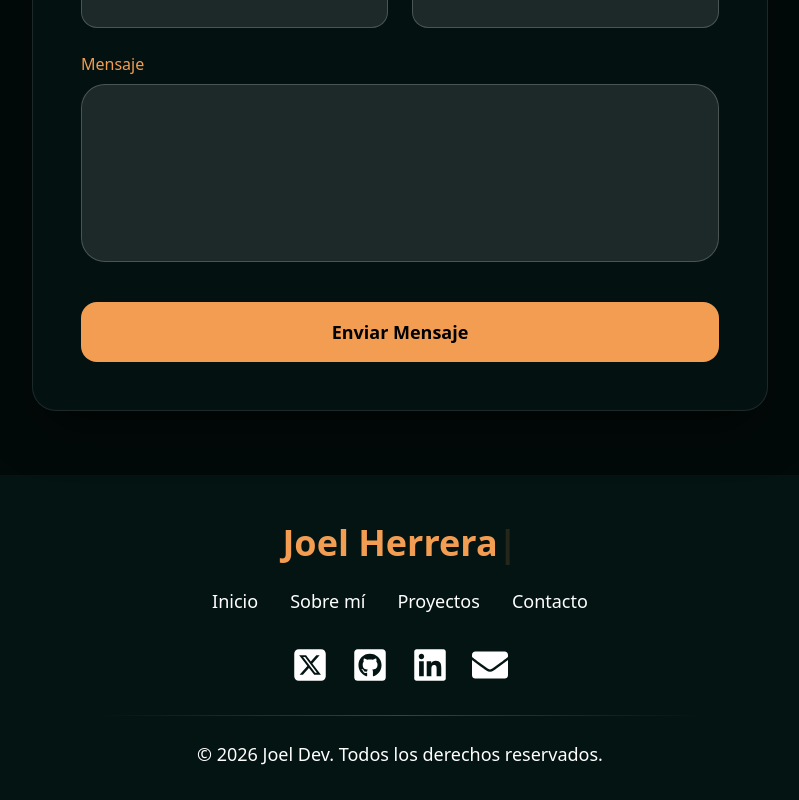
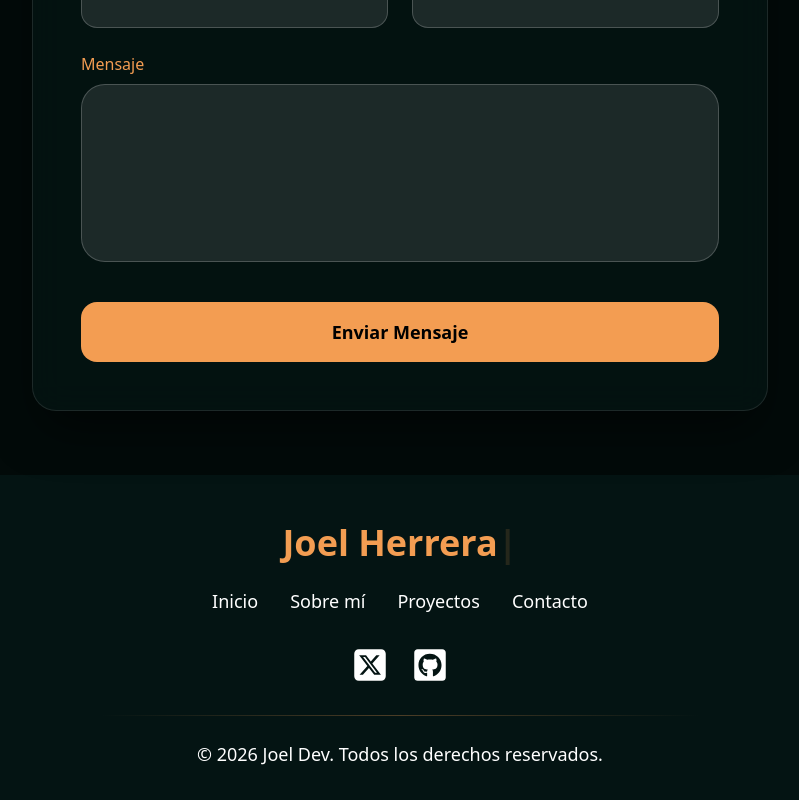
Before and after one commit to Joelherr09/portafolio, a React (Create React App) app: page / in a window 1280 px wide. Shown: the part 4633-5433 px from the top of the page, without its empty margins (240-1039 px from the left). Built offline with nearby package versions, Linux system fonts and the light colour scheme.

Commit message:
Update Footer.jsx

```diff
--- a/src/components/Footer.jsx
+++ b/src/components/Footer.jsx
@@ -2,7 +2,6 @@ import React from 'react';
 import { ReactTyped } from "react-typed";
 import { FaGithubSquare } from "react-icons/fa";
 import { FaSquareXTwitter } from "react-icons/fa6";
-import { FaLinkedin, FaEnvelope } from "react-icons/fa";
 
 const Footer = () => {
   return (
@@ -49,22 +48,6 @@ const Footer = () => {
           >
             <FaGithubSquare size={36} />
           </a>
-
-          <a
-            href="https://linkedin.com/in/tu-perfil"
-            target="_blank"
-            rel="noreferrer"
-            className='hover:scale-105 duration-300 hover:shadow-lg hover:shadow-orange-500/50 rounded-lg'
-          >
-            <FaLinkedin size={36} />
-          </a>
-
-          <a
-            href="mailto:tuemail@ejemplo.com"
-            className='hover:scale-105 duration-300 hover:shadow-lg hover:shadow-orange-500/50 rounded-lg'
-          >
-            <FaEnvelope size={36} />
-          </a>
         </div>
 
         {/* Línea divisoria */}
```
